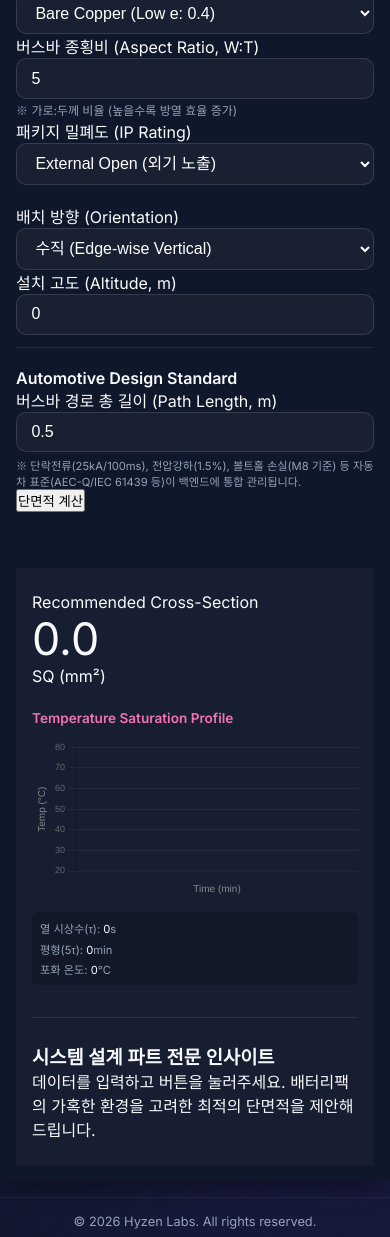
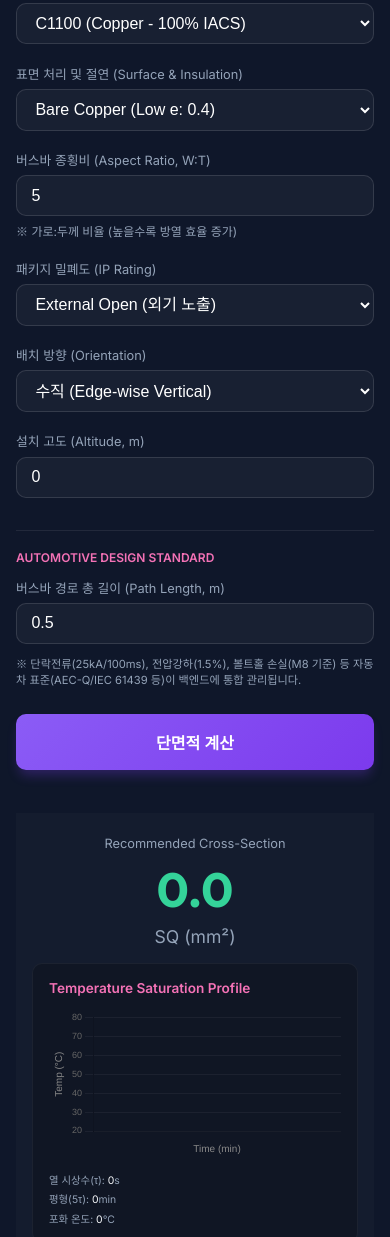
Before and after one commit to jini2aix-gif/busbar-calculation, a website built with Vite: page index.html in a window 390 px wide. Shown: the part 603-1840 px from the top of the page. Built offline with nearby package versions, Linux system fonts and the light colour scheme.

Commit message:
UI Optimization: Restored premium PC layout while maintaining responsive mobile fit

```diff
--- a/index.html
+++ b/index.html
@@ -31,7 +31,6 @@
                 </div>
             </div>
 
-            <div class="input-section">
             <div class="input-section">
                 <div class="grid-dur-current">
                     <div class="field">
@@ -166,8 +165,6 @@
                     </div>
                 </div>
 
-                </div>
-
                 <!-- Automotive Standard Reliability Section (Hidden Pro Factors) -->
                 <div id="automotive-section" class="expert-section">
                     <h4 class="expert-header">Automotive Design Standard</h4>
--- a/style.css
+++ b/style.css
@@ -13,25 +13,14 @@
     --shadow: 0 12px 24px -6px rgba(0, 0, 0, 0.4);
 }
 
-/* 1. STRUCTURAL FIX: Absolute Horizontal Overflow Prevention */
 * {
     margin: 0;
     padding: 0;
-    box-sizing: border-box !important;
-}
-
-html,
-body {
-    width: 100% !important;
-    max-width: 100% !important;
-    overflow-x: hidden !important;
-    position: relative;
-    -webkit-text-size-adjust: 100%;
+    box-sizing: border-box;
 }
 
 html {
-    height: 100%;
-    touch-action: manipulation;
+    -webkit-text-size-adjust: 100%;
 }
 
 body {
@@ -46,20 +35,17 @@
     display: flex;
     justify-content: center;
     align-items: center;
-    padding: 0;
+    padding: 2rem;
 }
 
-/* 2. Responsive Container */
 #app {
     width: 100%;
     max-width: 1100px;
-    padding: 1.5rem;
     position: relative;
     z-index: 1;
-    overflow: hidden;
-    /* Prevent inner overflow from escaping */
 }
 
+/* Glassmorphism Card (Restored PC Layout) */
 .calculator-card {
     background: var(--surface);
     backdrop-filter: blur(20px);
@@ -72,8 +58,6 @@
     grid-template-columns: 1.2fr 0.8fr;
     gap: 2.5rem;
     animation: fadeIn 0.8s ease-out;
-    width: 100%;
-    max-width: 100%;
 }
 
 @keyframes fadeIn {
@@ -93,7 +77,6 @@
     margin-bottom: 1.5rem;
     border-bottom: 1px solid var(--glass-border);
     padding-bottom: 1rem;
-    width: 100%;
 }
 
 h1 {
@@ -105,11 +88,21 @@
     background-clip: text;
     -webkit-text-fill-color: transparent;
     letter-spacing: -0.02em;
-    word-break: keep-all;
-    /* Prevent awkward breaks in title */
 }
 
-/* Category Tabs Scrollability */
+.expert-tag {
+    display: inline-block;
+    padding: 0.3rem 0.8rem;
+    background: rgba(139, 92, 246, 0.1);
+    color: var(--primary-light);
+    border-radius: 99px;
+    font-size: 0.75rem;
+    font-weight: 600;
+    text-transform: uppercase;
+    letter-spacing: 0.05em;
+    margin-bottom: 0.8rem;
+}
+
 .category-tabs {
     display: flex;
     gap: 0.4rem;
@@ -118,14 +111,11 @@
     padding: 0.25rem;
     border-radius: 12px;
     border: 1px solid rgba(255, 255, 255, 0.05);
-    width: 100%;
 }
 
 .tab-btn {
     flex: 1;
-    min-width: 0;
-    /* Important for flex shrink */
-    padding: 0.6rem 0.2rem;
+    padding: 0.6rem;
     border: none;
     background: transparent;
     color: var(--text-dim);
@@ -134,72 +124,145 @@
     cursor: pointer;
     border-radius: 9px;
     transition: all 0.3s ease;
-    white-space: nowrap;
-    overflow: hidden;
-    text-overflow: ellipsis;
 }
 
 .tab-btn.active {
     background: var(--primary);
     color: white;
+    box-shadow: 0 4px 10px rgba(139, 92, 246, 0.25);
 }
 
-/* Input Fields (Focus-safe Zoom prevention) */
+/* Form Styles */
+.input-section {
+    display: flex;
+    flex-direction: column;
+    gap: 1.2rem;
+}
+
+.field {
+    display: flex;
+    flex-direction: column;
+    gap: 0.4rem;
+}
+
+label {
+    font-size: 0.8rem;
+    font-weight: 500;
+    color: var(--text-dim);
+}
+
 input,
 select {
-    font-size: 16px !important;
     background: rgba(255, 255, 255, 0.04);
     border: 1px solid var(--glass-border);
     border-radius: 10px;
     padding: 0.65rem 0.9rem;
     color: white;
+    font-size: 16px;
+    /* Always 16px to prevent mobile zoom */
     width: 100%;
-    max-width: 100%;
-    display: block;
 }
 
-/* Layout Utilities */
+input:focus,
+select:focus {
+    outline: none;
+    border-color: var(--primary);
+    background: rgba(255, 255, 255, 0.07);
+}
+
 .grid-2-col,
 .grid-dur-current {
     display: grid;
     grid-template-columns: 1fr 1fr;
     gap: 0.8rem;
-    width: 100%;
 }
 
 .duration-input-group {
     display: flex;
     align-items: center;
     gap: 0.6rem;
-    width: 100%;
 }
 
-.duration-input-group input {
-    flex: 1;
-    min-width: 0;
+.inf-label {
+    font-size: 0.75rem;
+    display: inline-flex;
+    align-items: center;
+    gap: 0.3rem;
+    cursor: pointer;
+    color: var(--text-dim);
+    white-space: nowrap;
 }
 
 .expert-section {
     border-top: 1px solid rgba(255, 255, 255, 0.08);
     padding-top: 1.2rem;
     margin-top: 0.8rem;
-    width: 100%;
 }
 
-/* Charts and Lists */
+.expert-header {
+    color: var(--accent);
+    font-size: 0.75rem;
+    margin-bottom: 0.8rem;
+    text-transform: uppercase;
+}
+
+.calculate-btn {
+    background: linear-gradient(135deg, var(--primary) 0%, #7C3AED 100%);
+    color: white;
+    border: none;
+    border-radius: 10px;
+    padding: 1rem;
+    font-size: 1rem;
+    font-weight: 600;
+    cursor: pointer;
+    transition: all 0.2s;
+    margin-top: 0.5rem;
+    box-shadow: 0 8px 12px -3px rgba(124, 58, 237, 0.3);
+}
+
+.calculate-btn:hover {
+    transform: translateY(-1px);
+    box-shadow: 0 12px 16px -3px rgba(124, 58, 237, 0.35);
+}
+
+/* Result Section */
+.result-section {
+    background: rgba(0, 0, 0, 0.2);
+    border-radius: 16px;
+    padding: 1.5rem;
+    border: 1px solid rgba(255, 255, 255, 0.05);
+}
+
+.result-box {
+    text-align: center;
+}
+
+.result-value {
+    font-size: 3.5rem;
+    font-weight: 800;
+    font-family: 'Outfit';
+    color: var(--success);
+    line-height: 1;
+    margin: 0.8rem 0;
+}
+
+.unit {
+    font-size: 1.1rem;
+    color: var(--text-dim);
+}
+
+/* Charts */
 .chart-card {
     margin-top: 1rem;
     background: rgba(0, 0, 0, 0.2);
     padding: 1rem;
     border-radius: 10px;
     border: 1px solid rgba(255, 255, 255, 0.05);
-    width: 100%;
 }
 
 .chart-wrapper {
     height: 200px;
     position: relative;
-    width: 100%;
 }
 
 .thermal-stats-grid {
@@ -209,31 +272,30 @@
     gap: 0.4rem;
     font-size: 0.65rem;
     color: var(--text-dim);
-    width: 100%;
+    text-align: center;
 }
 
-/* Results and Insights */
-.result-section {
-    background: rgba(0, 0, 0, 0.2);
-    border-radius: 16px;
-    padding: 1.5rem;
-    border: 1px solid rgba(255, 255, 255, 0.05);
-    width: 100%;
-}
-
+/* Insight Box */
 .insight-box {
     margin-top: 1.5rem;
     padding-top: 1.5rem;
     border-top: 1px solid rgba(255, 255, 255, 0.08);
-    width: 100%;
+}
+
+.insight-box h3 {
+    font-size: 0.85rem;
+    text-transform: uppercase;
+    color: var(--accent);
+    margin-bottom: 0.4rem;
 }
 
 .insight-box p {
-    word-break: break-word;
-    overflow-wrap: break-word;
+    font-size: 0.9rem;
+    color: var(--text-dim);
+    line-height: 1.5;
 }
 
-/* 7. REVOLUTIONARY MOBILE OVERFLOW FIX */
+/* 7. PRECISE RESPONSIVE FIXES (Strictly isolated) */
 @media (max-width: 900px) {
     .calculator-card {
         grid-template-columns: 1fr;
@@ -242,121 +304,82 @@
 }
 
 @media (max-width: 640px) {
+
+    html,
+    body {
+        overflow-x: hidden;
+        width: 100%;
+    }
+
     body {
         display: block;
-        padding: 0 !important;
+        padding: 0;
     }
 
     #app {
-        padding: 0 !important;
-        width: 100% !important;
-        max-width: 100% !important;
-        margin: 0 !important;
+        padding: 0;
+        max-width: 100vw;
     }
 
     .calculator-card {
-        padding: 1rem !important;
-        border-radius: 0 !important;
-        border: none !important;
-        background: var(--background) !important;
-        width: 100% !important;
-        display: flex !important;
-        /* Switch to Flex to avoid grid quirks on tiny screens */
+        padding: 1.2rem 1rem;
+        border-radius: 0;
+        border: none;
+        background: var(--background);
+        gap: 1.2rem;
+        display: flex;
+        /* Flex is safer for small screens */
         flex-direction: column;
-        overflow-x: hidden !important;
     }
 
     .header {
-        border-bottom: 1px solid rgba(255, 255, 255, 0.1);
-        padding-bottom: 1rem;
         margin-bottom: 1rem;
+        padding-bottom: 0.8rem;
     }
 
     h1 {
-        font-size: 1.5rem;
-        word-break: keep-all;
+        font-size: 1.6rem;
     }
 
     .grid-2-col,
     .grid-dur-current {
-        grid-template-columns: 1fr !important;
+        grid-template-columns: 1fr;
         gap: 1.2rem;
-        width: 100% !important;
-    }
-
-    .field {
-        width: 100% !important;
-    }
-
-    /* Duration Fix: Ensure it never pushes width */
-    .duration-input-group {
-        flex-wrap: wrap;
-        /* Allow wrapping of Infinite label if necessary */
-        gap: 0.5rem;
     }
 
     .duration-input-group input {
-        min-width: 80px;
-        flex: 1;
-    }
-
-    .inf-label {
-        font-size: 0.75rem;
-        white-space: nowrap;
-        padding: 0.3rem 0;
+        min-width: 90px;
     }
 
     .result-section {
-        padding: 1.5rem 1rem !important;
-        margin-top: 1rem;
-        border-radius: 0 !important;
-        border: none !important;
-        background: rgba(255, 255, 255, 0.03) !important;
-        width: 100% !important;
+        padding: 1.2rem 1rem;
+        margin-top: 1.5rem;
+        border-radius: 0;
+        border: none;
+        background: rgba(255, 255, 255, 0.02);
     }
 
     .result-value {
-        font-size: 2.8rem;
-    }
-
-    .chart-card {
-        padding: 0.5rem 0 !important;
-        border: none !important;
-        background: transparent !important;
+        font-size: 3rem;
     }
 
     .chart-wrapper {
-        height: 160px !important;
+        height: 150px;
     }
 
     .thermal-stats-grid {
-        grid-template-columns: 1fr !important;
-        /* Stack stats vertically on small mobile */
+        grid-template-columns: 1fr;
+        text-align: left;
         gap: 0.3rem;
-        text-align: left;
-        background: rgba(0, 0, 0, 0.2);
-        padding: 0.5rem;
-        border-radius: 6px;
-    }
-
-    .thermal-stats-grid div {
-        font-size: 0.7rem;
-    }
-
-    footer {
-        width: 100% !important;
-        margin-top: 1rem !important;
-        padding: 1rem !important;
     }
 }
 
-/* Ultra small screen fix (iPhone SE etc) */
-@media (max-width: 360px) {
-    .category-tabs {
-        flex-direction: column;
-    }
-
-    .tab-btn {
-        width: 100%;
-    }
+footer {
+    text-align: center;
+    margin-top: 2rem;
+    padding: 1rem;
+    color: var(--text-dim);
+    font-size: 0.8rem;
+    border-top: 1px solid rgba(255, 255, 255, 0.05);
+    width: 100%;
 }
```
Lines whose indentation alone changed are shown as unchanged.
